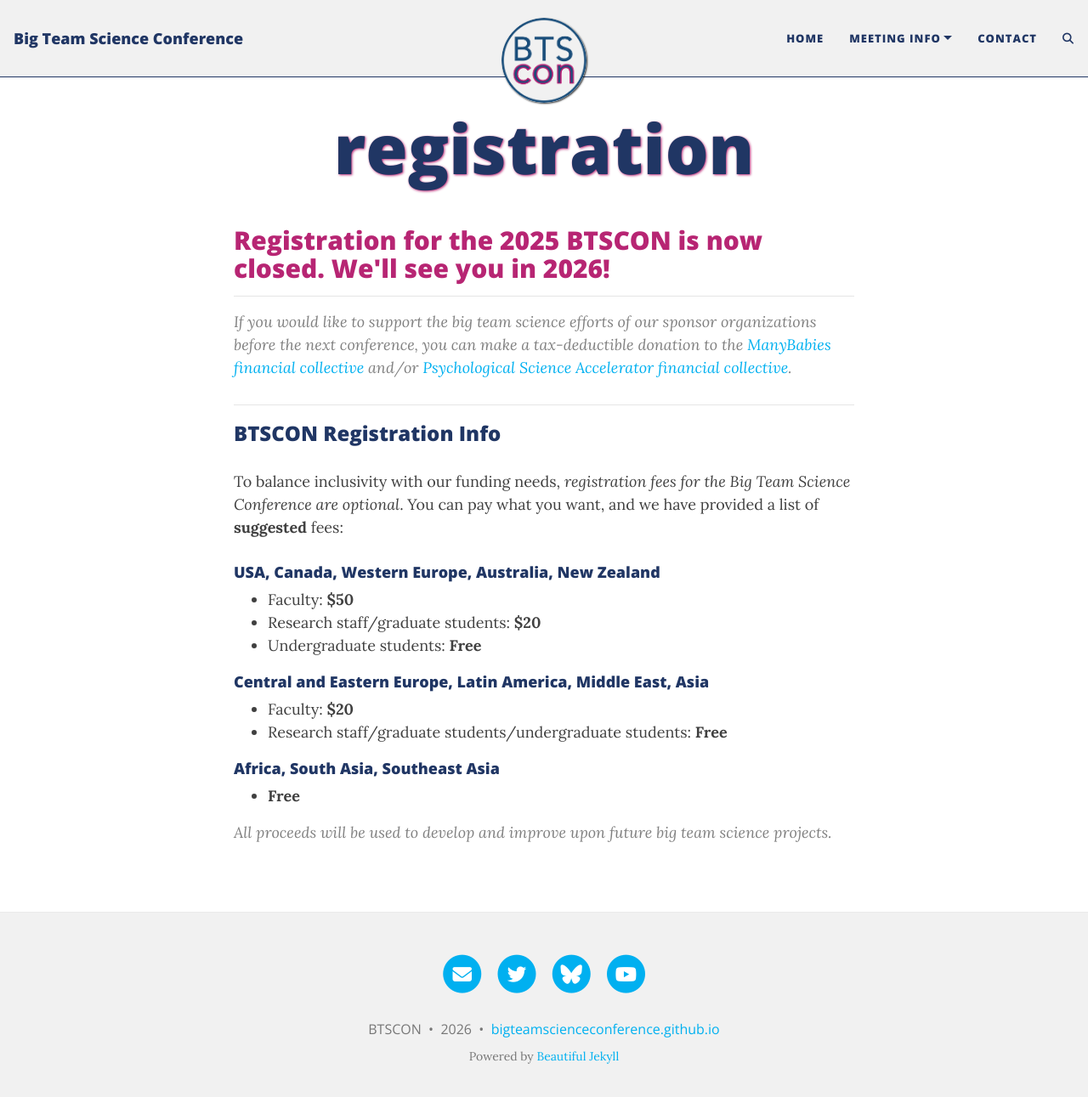
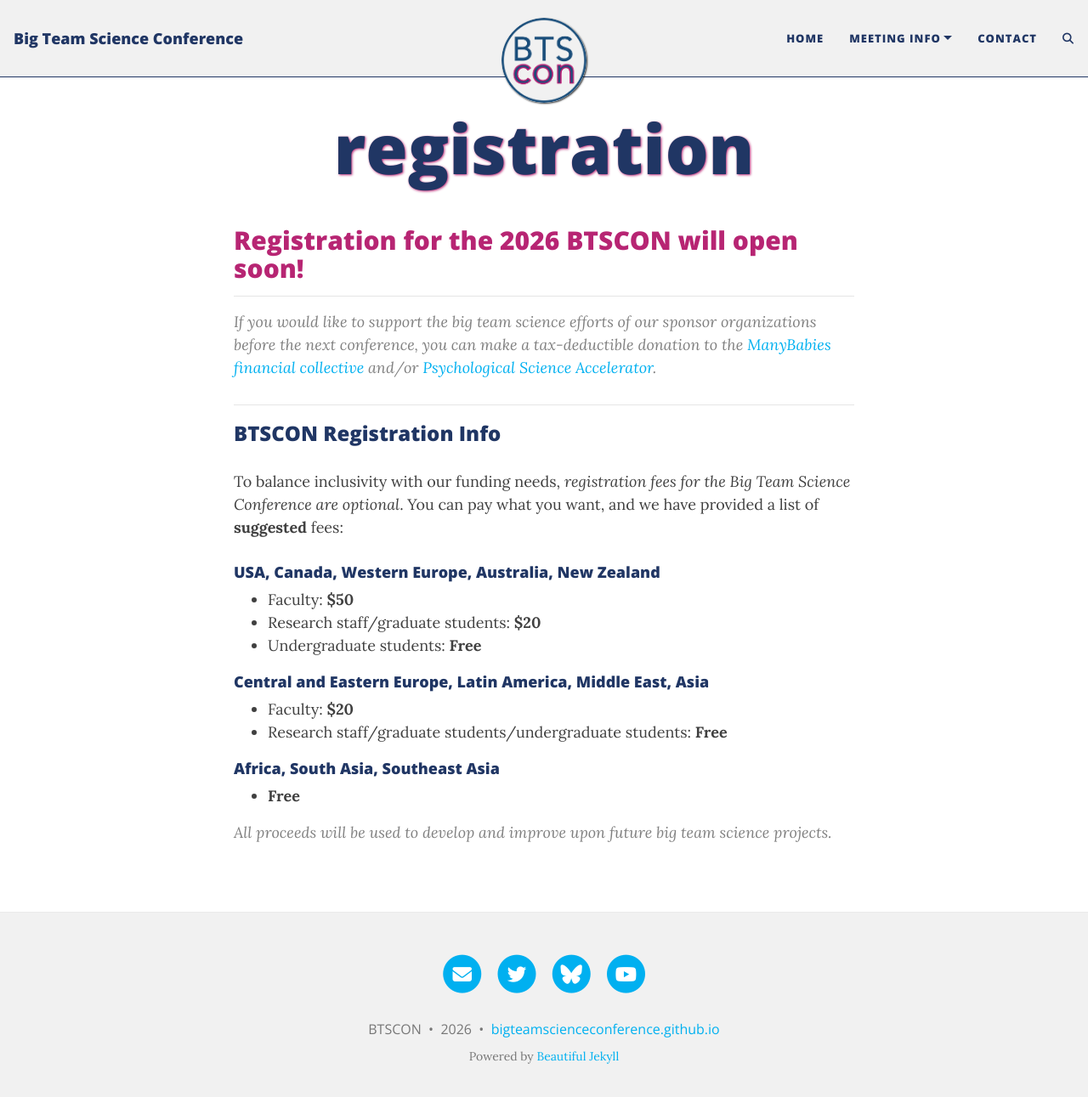
Before and after one commit to bigteamscienceconference/bigteamscienceconference.github.io, a Jekyll site: the page built from registration.md, in a window 1280 px wide and 1304 px high. Shown: the top 1291 px of the window at 85% size. Built offline with Jekyll 4.4.1, drawn with Linux system fonts in a browser that asks for light colours; comment, search, counter and statistics services are not loaded.

Commit message:
update reg page

```diff
--- a/registration.md
+++ b/registration.md
@@ -7,11 +7,11 @@ title: registration
 <h2 align="center"> >>> <a href="https://universityofalabama.az1.qualtrics.com/jfe/form/SV_8e5NBEknf2LCuyi" target="_blank">Register for the 2025 BTSCON now!</a> <<< </h2>
 -->
 
-<h2>Registration for the 2025 BTSCON is now closed. We'll see you in 2026!</h2>
+<h2>Registration for the 2026 BTSCON will open soon!</h2>
 
 ***
 
-> If you would like to support the big team science efforts of our sponsor organizations before the next conference, you can make a tax-deductible donation to the [ManyBabies financial collective](https://opencollective.com/manybabiesoce) and/or [Psychological Science Accelerator financial collective](https://psysciacc.org/).
+> If you would like to support the big team science efforts of our sponsor organizations before the next conference, you can make a tax-deductible donation to the [ManyBabies financial collective](https://opencollective.com/manybabiesoce) and/or [Psychological Science Accelerator](https://www.paypal.com/fundraiser/charity/5217974).
 
 
 ***
```
